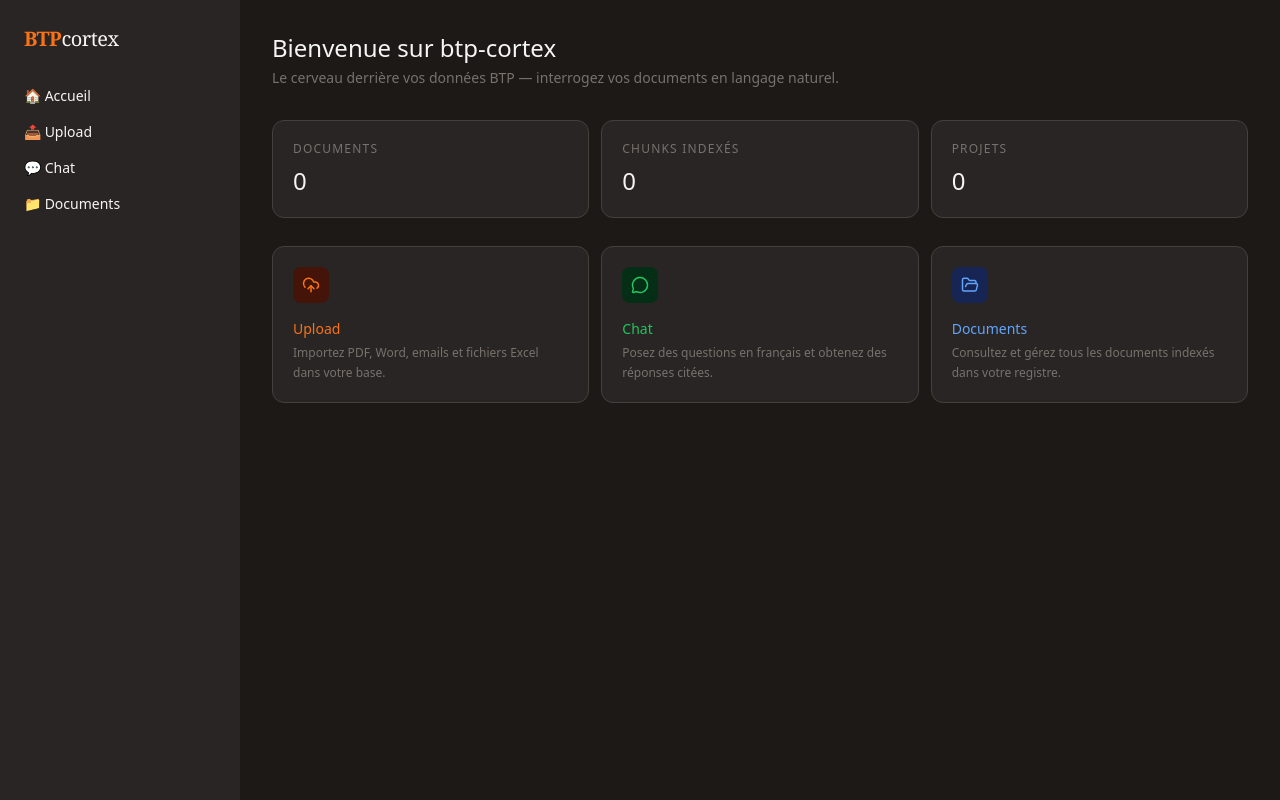
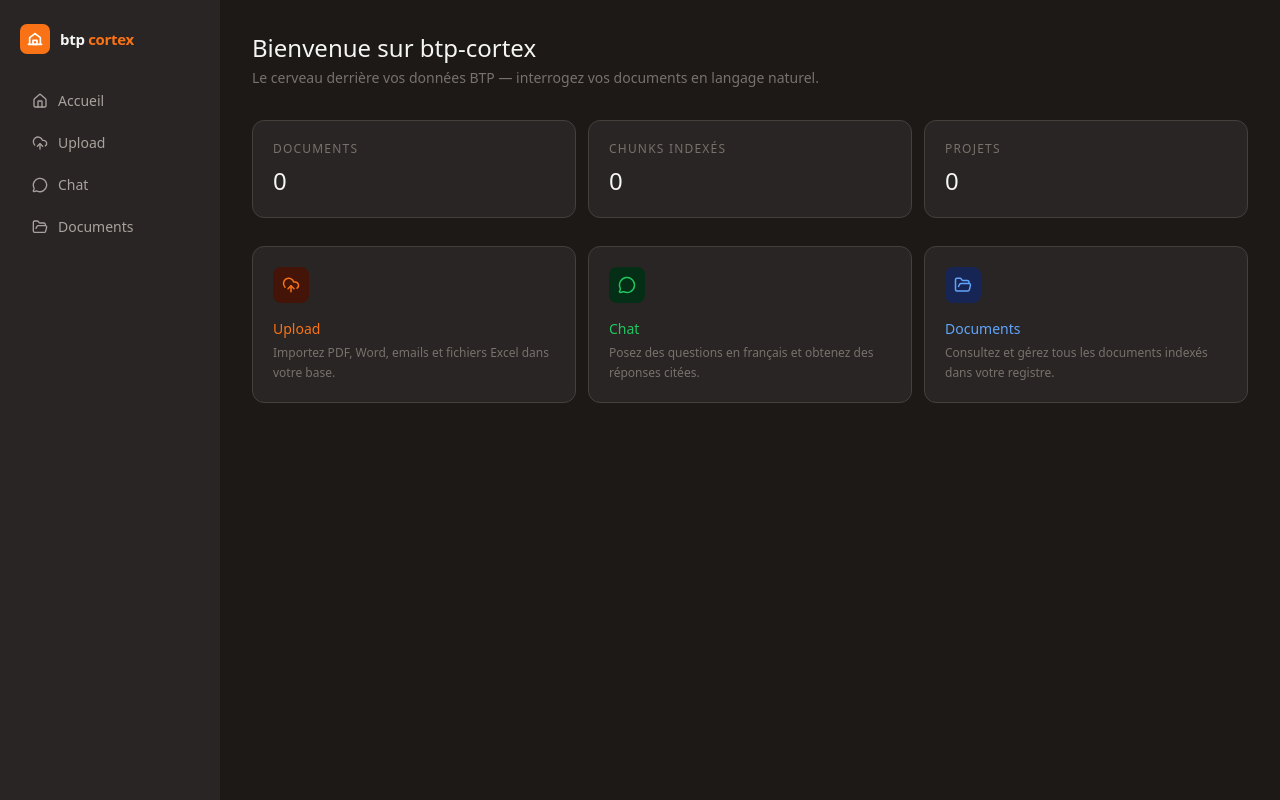
Before and after one commit to Abdessamad404/btp-cortex, a Flask app: page / in a window 1280 px wide. Run offline with Flask 3, Linux system fonts and the light colour scheme; data that the repository does not hold is empty; some libraries are stand-ins or nearby versions.

Commit message:
feat: update base layout and sidebar navigation with improved styles and icons

```diff
--- a/app/templates/base.html
+++ b/app/templates/base.html
@@ -3,9 +3,8 @@
 <head>
   <meta charset="UTF-8">
   <meta name="viewport" content="width=device-width, initial-scale=1">
-  <title>btp-cortex 🧠</title>
+  <title>btp-cortex</title>
   <script src="https://cdn.tailwindcss.com"></script>
-  <link rel="stylesheet" href="https://cdn.jsdelivr.net/npm/@heroicons/react@2.0.18/index.min.css">
   <script>
     tailwind.config = {
       theme: {
@@ -26,16 +25,35 @@
 <body class="min-h-screen flex bg-base text-content">
 
   <!-- Sidebar -->
-  <aside class="flex-shrink-0 flex flex-col p-6 gap-8 bg-surface" style="width:240px;">
-    <a href="/" class="tracking-tight" style="font-size:20px; font-weight:700; color:#F97316; letter-spacing:-0.5px; font-family: 'Georgia', serif;">
-      BTP<span style="color:#F5F5F4; font-weight:300;">cortex</span>
+  <aside class="flex-shrink-0 flex flex-col p-5 gap-6" style="width:220px; background:#292524;">
+
+    <!-- Logo -->
+    <a href="/" style="display:flex; align-items:center; gap:10px; text-decoration:none; padding:4px 0;">
+      <div style="width:30px; height:30px; background:#F97316; border-radius:7px; display:flex; align-items:center; justify-content:center; flex-shrink:0;">
+        <svg width="16" height="16" viewBox="0 0 24 24" fill="none" stroke="white" stroke-width="2.5" stroke-linecap="round" stroke-linejoin="round">
+          <path d="M2 20h20M4 20V10l8-6 8 6v10"/>
+          <rect x="9" y="14" width="6" height="6"/>
+        </svg>
+      </div>
+      <span style="font-size:15px; font-weight:600; color:#F5F5F4; letter-spacing:-0.3px;">btp <span style="color:#F97316; font-weight:700;">cortex</span></span>
     </a>
-    <nav class="flex flex-col gap-4 text-sm font-medium">
-      <a href="/"          class="hover:text-primary transition-colors">🏠 Accueil</a>
-      <a href="/upload"    class="hover:text-primary transition-colors">📤 Upload</a>
-      <a href="/chat"      class="hover:text-primary transition-colors">💬 Chat</a>
-      <a href="/documents" class="hover:text-primary transition-colors">📁 Documents</a>
+
+    <!-- Nav -->
+    <nav class="flex flex-col gap-1 text-sm">
+      <a href="/" style="display:flex; align-items:center; gap:10px; padding:9px 12px; border-radius:8px; color:#A8A29E; text-decoration:none;" class="hover:bg-base hover:text-content transition-colors">
+        <i data-lucide="home" style="width:16px; height:16px; flex-shrink:0;"></i> Accueil
+      </a>
+      <a href="/upload" style="display:flex; align-items:center; gap:10px; padding:9px 12px; border-radius:8px; color:#A8A29E; text-decoration:none;" class="hover:bg-base hover:text-content transition-colors">
+        <i data-lucide="upload-cloud" style="width:16px; height:16px; flex-shrink:0;"></i> Upload
+      </a>
+      <a href="/chat" style="display:flex; align-items:center; gap:10px; padding:9px 12px; border-radius:8px; color:#A8A29E; text-decoration:none;" class="hover:bg-base hover:text-content transition-colors">
+        <i data-lucide="message-circle" style="width:16px; height:16px; flex-shrink:0;"></i> Chat
+      </a>
+      <a href="/documents" style="display:flex; align-items:center; gap:10px; padding:9px 12px; border-radius:8px; color:#A8A29E; text-decoration:none;" class="hover:bg-base hover:text-content transition-colors">
+        <i data-lucide="folder-open" style="width:16px; height:16px; flex-shrink:0;"></i> Documents
+      </a>
     </nav>
+
   </aside>
 
   <!-- Main content -->
@@ -51,9 +69,9 @@
         {% endfor %}
       {% endif %}
     {% endwith %}
-
     {% block content %}{% endblock %}
   </main>
-<script>lucide.createIcons();</script>
+
+  <script>lucide.createIcons();</script>
 </body>
 </html>
```
